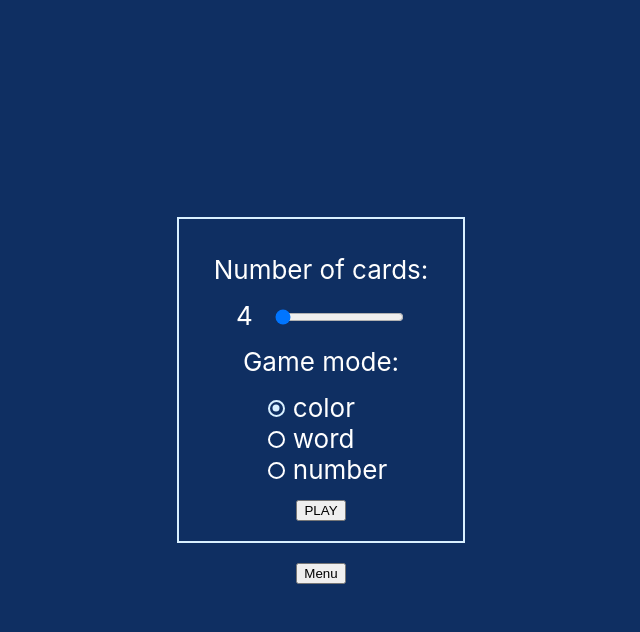
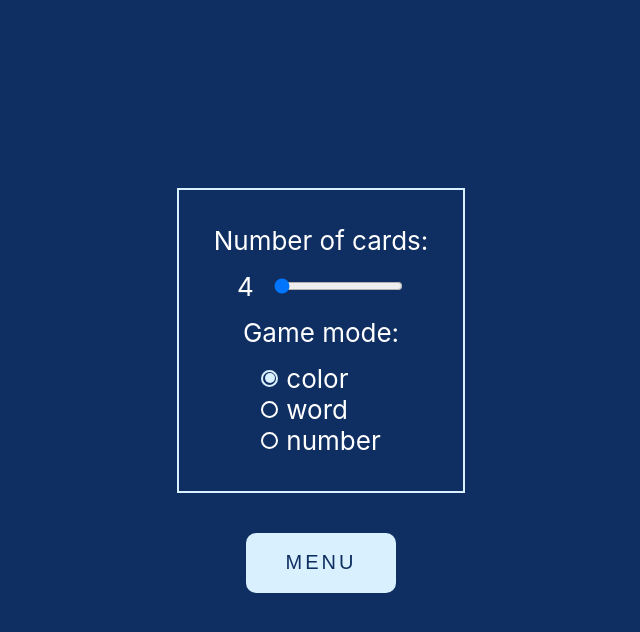
Before and after one commit to matonny/memo, a React (Create React App) app: page / in a window 1280 px wide. Both pictures are taken after a click on the button "GAME". Shown: the top 632 px of the page, without its empty margins (319-959 px from the left). Built offline with nearby package versions, Linux system fonts and the light colour scheme.

Commit message:
feat: consistent styling

```diff
--- a/src/components/Button/Button.css
+++ b/src/components/Button/Button.css
@@ -1,11 +1,8 @@
 .button {
-  width: 250px;
-  height: 100px;
   border: 2px solid #d9f0ff;
   text-transform: uppercase;
   border-radius: 10px;
   margin: 20px 0;
-  font-size: 30px;
   letter-spacing: 3px;
   color: #0f2f62;
   background-color: #d9f0ff;
@@ -17,3 +14,18 @@
   outline: none;
   box-shadow: 20px 20px 0px #131519;
 }
+.big {
+  width: 250px;
+  height: 100px;
+  font-size: 30px;
+}
+.normal {
+  width: 150px;
+  height: 60px;
+  font-size: 20px;
+}
+.small {
+  width: 100px;
+  height: 40;
+  font-size: 10px;
+}
--- a/src/components/Button/Button.tsx
+++ b/src/components/Button/Button.tsx
@@ -1,19 +1,19 @@
-import { GameState } from "../types";
 import "./Button.css";
 
 type ButtonProps = Readonly<{
-  onclick: React.Dispatch<React.SetStateAction<GameState>>;
-  value: GameState;
+  onclick: () => void;
+  value: string;
+  size: "small" | "normal" | "big";
 }>;
-export const Button = ({ value, onclick }: ButtonProps) => {
+export const Button = ({ value, onclick, size }: ButtonProps) => {
   return (
     <button
       name={value}
       type="button"
       role="button"
-      className="button"
+      className={`button ${size}`}
       aria-pressed="false"
-      onClick={() => onclick(value)}
+      onClick={onclick}
     >
       {value}
     </button>
--- a/src/components/CardSelect/CardSelect.tsx
+++ b/src/components/CardSelect/CardSelect.tsx
@@ -1,4 +1,5 @@
 import "../../backs.css";
+import { Button } from "../Button/Button";
 import { Back } from "../types";
 import "./CardSelect.css";
 type CardSelectProps = Readonly<{
@@ -23,11 +24,9 @@ export const CardSelect = ({
 
       <p className="cardName">{back}</p>
       {!bought ? (
-        <button onClick={buy}>Buy</button>
+        <Button onclick={buy} value="buy" size="small"></Button>
       ) : (
-        <button className="select" onClick={select} disabled={selected}>
-          Select
-        </button>
+        <Button onclick={select} value="select" size="small"></Button>
       )}
     </div>
   );
--- a/src/components/Customise/Customise.tsx
+++ b/src/components/Customise/Customise.tsx
@@ -9,6 +9,7 @@ import { CardSelect } from "../CardSelect/CardSelect";
 import { Back, GameState, backs } from "../types";
 import "./Customise.css";
 import { Coins } from "../Coins/Coins";
+import { Button } from "../Button/Button";
 type CustomiseProps = Readonly<{
   changeState: React.Dispatch<React.SetStateAction<GameState>>;
 }>;
@@ -41,7 +42,13 @@ export const Customise = ({ changeState }: CustomiseProps) => {
         })}
       </ul>
       <Coins></Coins>
-      <button onClick={() => changeState("menu")}>Menu</button>
+      <Button
+        onclick={() => {
+          changeState("menu");
+        }}
+        value="menu"
+        size="normal"
+      ></Button>
     </div>
   );
 };
--- a/src/components/Game/Game.css
+++ b/src/components/Game/Game.css
@@ -11,9 +11,14 @@
   display: flex;
   align-items: left;
 }
+.label {
+  display: flex;
+  align-items: center;
+}
 .labelDesc {
-  width: 30px;
+  width: 15px;
   margin-right: 20px;
+  display: inline-block;
 }
 .promptName {
   margin: 15px;
@@ -35,11 +40,12 @@
   border-radius: 50%;
   display: inline-block;
   position: relative;
+  z-index: 1;
 }
 .customRadio::after {
   content: "";
-  width: 7px;
-  height: 7px;
+  width: 10px;
+  height: 10px;
   background: #d9f0ff;
   position: absolute;
   border-radius: 50%;
@@ -48,15 +54,30 @@
   transform: translate(-50%, -50%);
   opacity: 0;
   transition: opacity 0.2s;
+  z-index: 1;
 }
-
+.customRadio::before {
+  content: "";
+  width: 27px;
+  height: 27px;
+  background: transparent;
+  border: 3px solid white;
+  position: absolute;
+  border-radius: 50%;
+  top: 50%;
+  left: 50%;
+  transform: translate(-50%, -50%);
+  opacity: 0;
+  transition: opacity 0.2s;
+  z-index: -1;
+}
 .radioInput {
-  visibility: hidden;
+  appearance: none;
 }
 .radioInput:checked + .customRadio {
   border: 2px solid #d9f0ff;
 }
-
-.radioInput:checked + .customRadio::after {
+.radioInput:checked + .customRadio::after,
+.radioInput:focus + .customRadio::before {
   opacity: 1;
 }
--- a/src/components/Game/Game.tsx
+++ b/src/components/Game/Game.tsx
@@ -1,7 +1,8 @@
 import { useState } from "react";
 import { Gameboard } from "../Gameboard/Gameboard";
-import { Back, GameMode, GameState } from "../types";
+import { GameMode, GameState } from "../types";
 import "./Game.css";
+import { Button } from "../Button/Button";
 type GameProps = {
   changeState: React.Dispatch<React.SetStateAction<GameState>>;
 };
@@ -26,6 +27,8 @@ export const Game = ({ changeState }: GameProps) => {
           min={minValue}
           max={maxValue}
           value={cardNumber}
+          className="slider
+          "
           onChange={(e) => setCardNumber(e.target.valueAsNumber)}
         />
       </label>
@@ -39,6 +42,7 @@ export const Game = ({ changeState }: GameProps) => {
                   name={gameMode}
                   type="radio"
                   value={gameMode}
+                  id={gameMode}
                   className="radioInput "
                   checked={currGameMode === gameMode}
                   onChange={(e) => setCurrGameMode(e.target.value as GameMode)}
@@ -50,7 +54,6 @@ export const Game = ({ changeState }: GameProps) => {
           );
         })}
       </ul>
-      <button type="submit">PLAY</button>
     </form>
   );
   return (
@@ -58,13 +61,13 @@ export const Game = ({ changeState }: GameProps) => {
       {!play ? (
         gameSettings
       ) : (
-        <Gameboard
-          size={cardNumber}
-          difficulty={currGameMode}
-          changeState={changeState}
-        />
+        <Gameboard size={cardNumber} difficulty={currGameMode} />
       )}
-      <button onClick={() => changeState("menu")}>Menu</button>
+      <Button
+        onclick={() => changeState("menu")}
+        size="normal"
+        value="menu"
+      ></Button>
     </>
   );
 };
--- a/src/components/Gameboard/Gameboard.tsx
+++ b/src/components/Gameboard/Gameboard.tsx
@@ -1,6 +1,6 @@
 import { useEffect, useState } from "react";
 import { Card } from "../Card/Card";
-import { Back, GameMode, GameState } from "../types";
+import { GameMode, GameState } from "../types";
 import { getMemoContent } from "../memoContent";
 import { Timer } from "../Timer/Timer";
 import { addIds, getCardMultiplier, shuffle } from "../../utils";
@@ -11,14 +11,9 @@ import Confetti from "react-confetti";
 type GameboardProps = Readonly<{
   size: number;
   difficulty: GameMode;
-  changeState: React.Dispatch<React.SetStateAction<GameState>>;
 }>;
 
-export const Gameboard = ({
-  size,
-  changeState,
-  difficulty,
-}: GameboardProps) => {
+export const Gameboard = ({ size, difficulty }: GameboardProps) => {
   const checkGuess = () => {
     if (flippedCards.length == 2) {
       if (flippedCards[0].slice(0, -1) === flippedCards[1].slice(0, -1)) {
--- a/src/components/Highscores/Highscores.tsx
+++ b/src/components/Highscores/Highscores.tsx
@@ -2,6 +2,7 @@ import { useEffect, useState } from "react";
 import { getScores } from "../../storage";
 import { GameState } from "../types";
 import "./Highscores.css";
+import { Button } from "../Button/Button";
 type highscoresProps = Readonly<{
   changeState: React.Dispatch<React.SetStateAction<GameState>>;
 }>;
@@ -22,7 +23,11 @@ export const Highscores = ({ changeState }: highscoresProps) => {
           );
         })}
       </ol>
-      <button onClick={() => changeState("menu")}>Menu</button>
+      <Button
+        size="normal"
+        value="Menu"
+        onclick={() => changeState("menu")}
+      ></Button>
     </div>
   );
 };
--- a/src/components/Menu/Menu.tsx
+++ b/src/components/Menu/Menu.tsx
@@ -12,7 +12,13 @@ export const Menu = ({ changeState }: MenuProps) => {
         {values.map((elem) => {
           return (
             <li key={elem}>
-              <Button onclick={changeState} value={elem} />
+              <Button
+                onclick={() => {
+                  changeState(elem);
+                }}
+                value={elem}
+                size="big"
+              />
             </li>
           );
         })}
```
